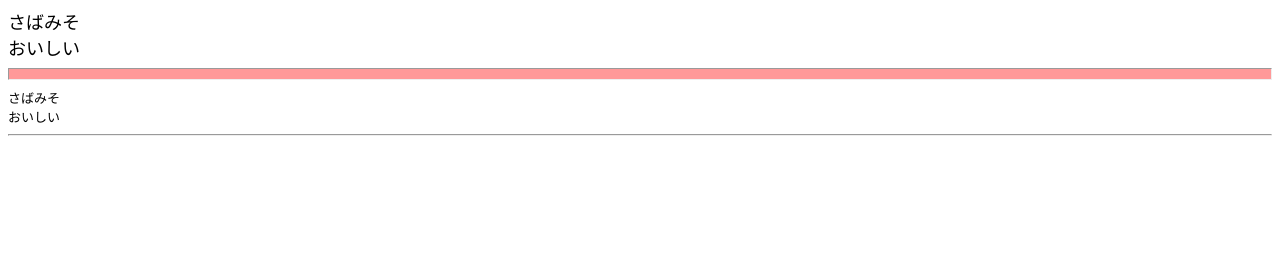
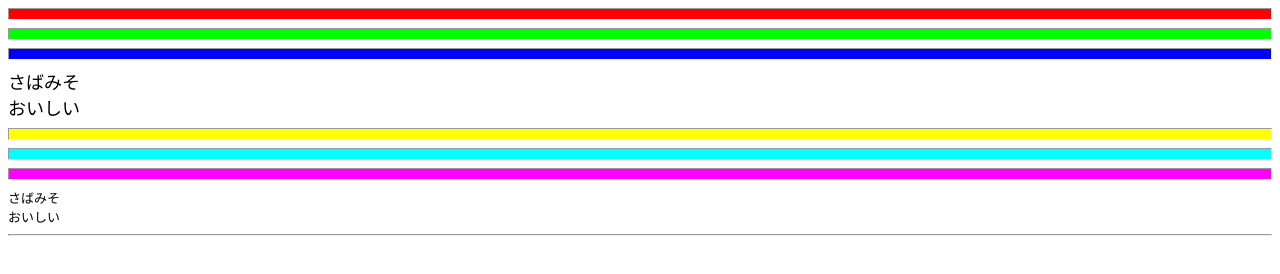
Before and after one commit to sabakan047/test, a plain HTML site: page index.html in a window 1280 px wide. Drawn offline with Linux system fonts and the light colour scheme.

Commit message:
Update index.html

```diff
--- a/index.html
+++ b/index.html
@@ -1,7 +1,12 @@
 <html><head><meta charset='utf-8'></head>
 <body>
+  <hr style="height:10px; background-color:#ff0000;">
+  <hr style="height:10px; background-color:#00ff00;">
+  <hr style="height:10px; background-color:#0000ff;">
   <div style="font-size:large">さばみそ<br>おいしい</div>
-  <hr style="height:10px; background-color:#ff9999;">
+  <hr style="height:10px; background-color:#ffff00;">
+  <hr style="height:10px; background-color:#00ffff;">
+  <hr style="height:10px; background-color:#ff00ff;">
   <div style="font-size:small">さばみそ<br>おいしい</div>
   <hr>
 </body></html>
```
